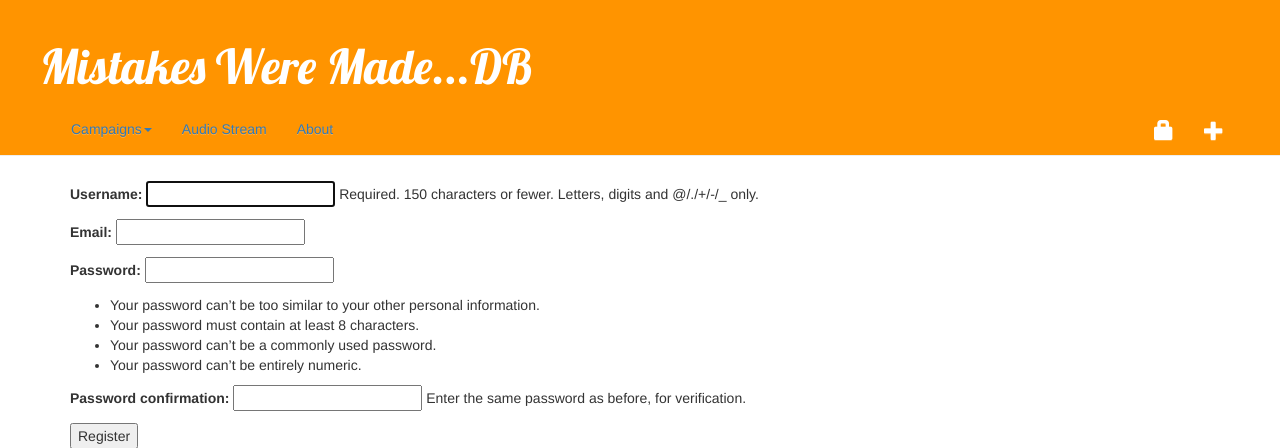
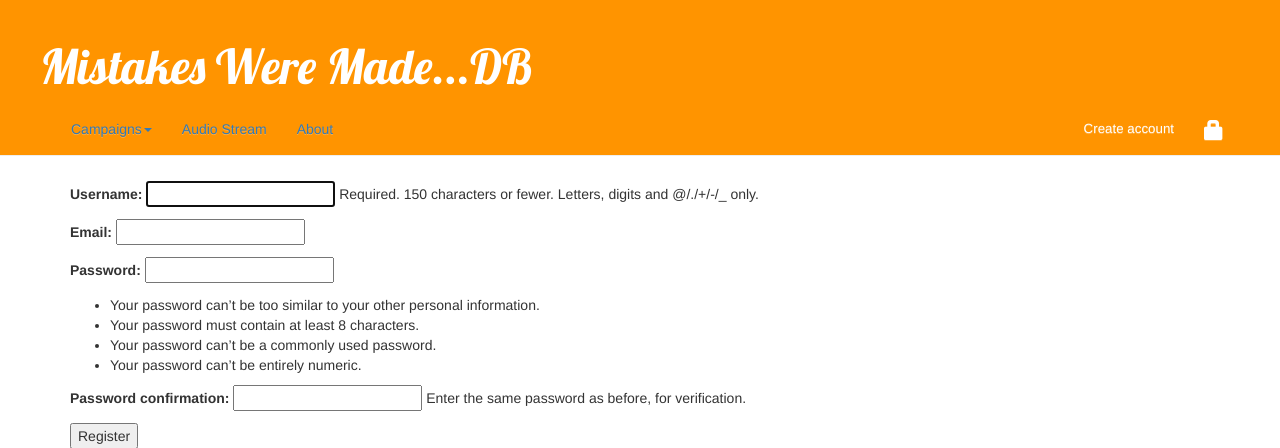
Before and after one commit to eyefox47/dally-stats, a Django app: page /accounts/register/ in a window 1280 px wide. Shown: the top 448 px of the page. Run offline with Django 3.2, Linux system fonts and the light colour scheme; data that the repository does not hold is empty; some libraries are stand-ins or nearby versions.

Commit message:
changed created account button to text

```diff
--- a/stally/static/css/stally.css
+++ b/stally/static/css/stally.css
@@ -174,7 +174,7 @@ div#navigation h4 a , div#navigation h4 a:hover, div#navigation h4 a:visited{
 
 .top-menu, .top-menu:hover, .top-menu:visited {
     color: #ffffff;
-    font-size: 26pt;
+    font-size: 10pt;
 }
 
 .codepants {
--- a/stally/templates/stally/base.html
+++ b/stally/templates/stally/base.html
@@ -83,12 +83,13 @@
                           </ul>
                       </li>
                     {% else %}
+                    <li><a href="{% url 'register' %}" class="top-menu">
+                          Create account</a>
+                        </li>
                       <li><a href="{% url 'login' %}" class="top-menu">
                             <span class="glyphicon glyphicon-lock glyphicon-small" aria-hidden="true"></span></a>
                           </li>
-                      <li><a href="{% url 'register' %}" class="top-menu">
-                            <span class="glyphicon glyphicon-plus glyphicon-small" aria-hidden="true"></span></a>
-                          </li>
+
                     {% endif %}
                   </ul>
             </div>
```
